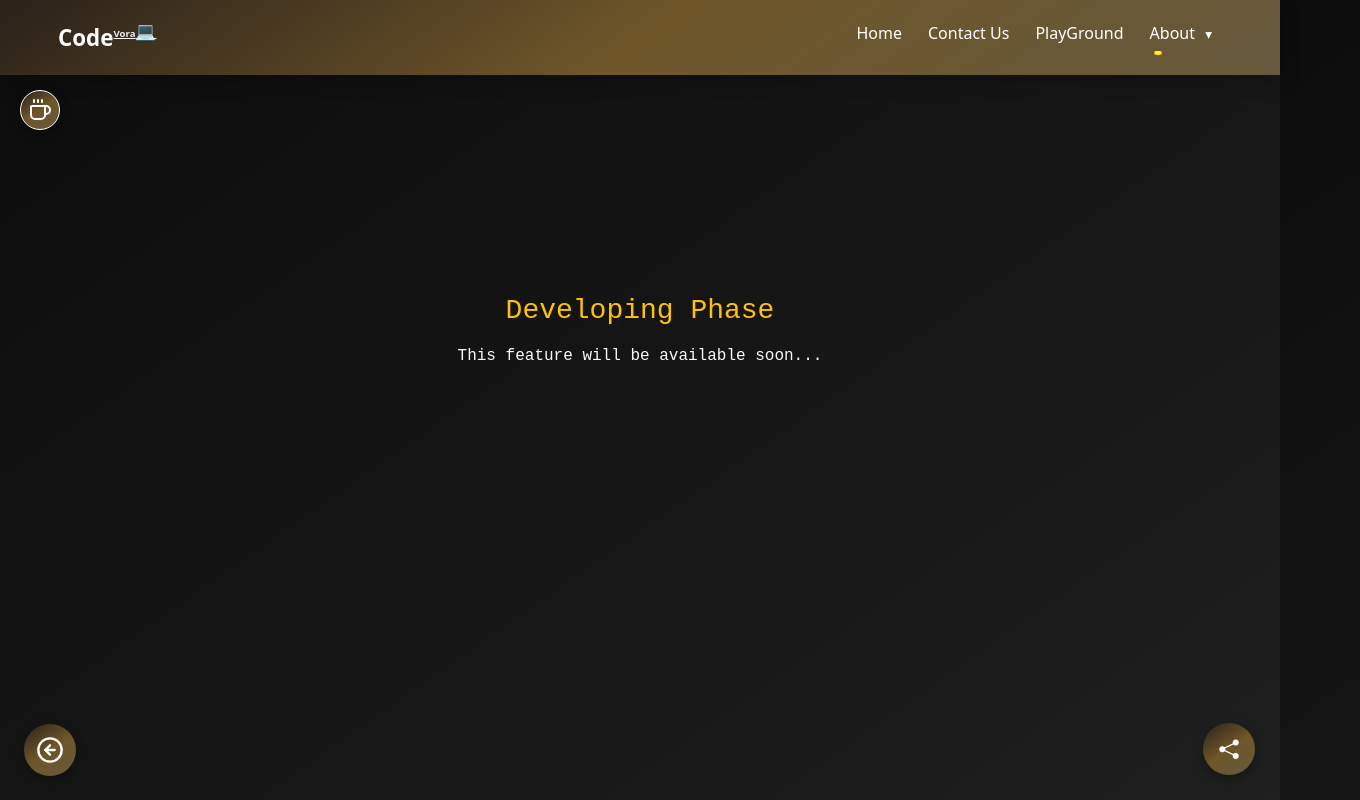
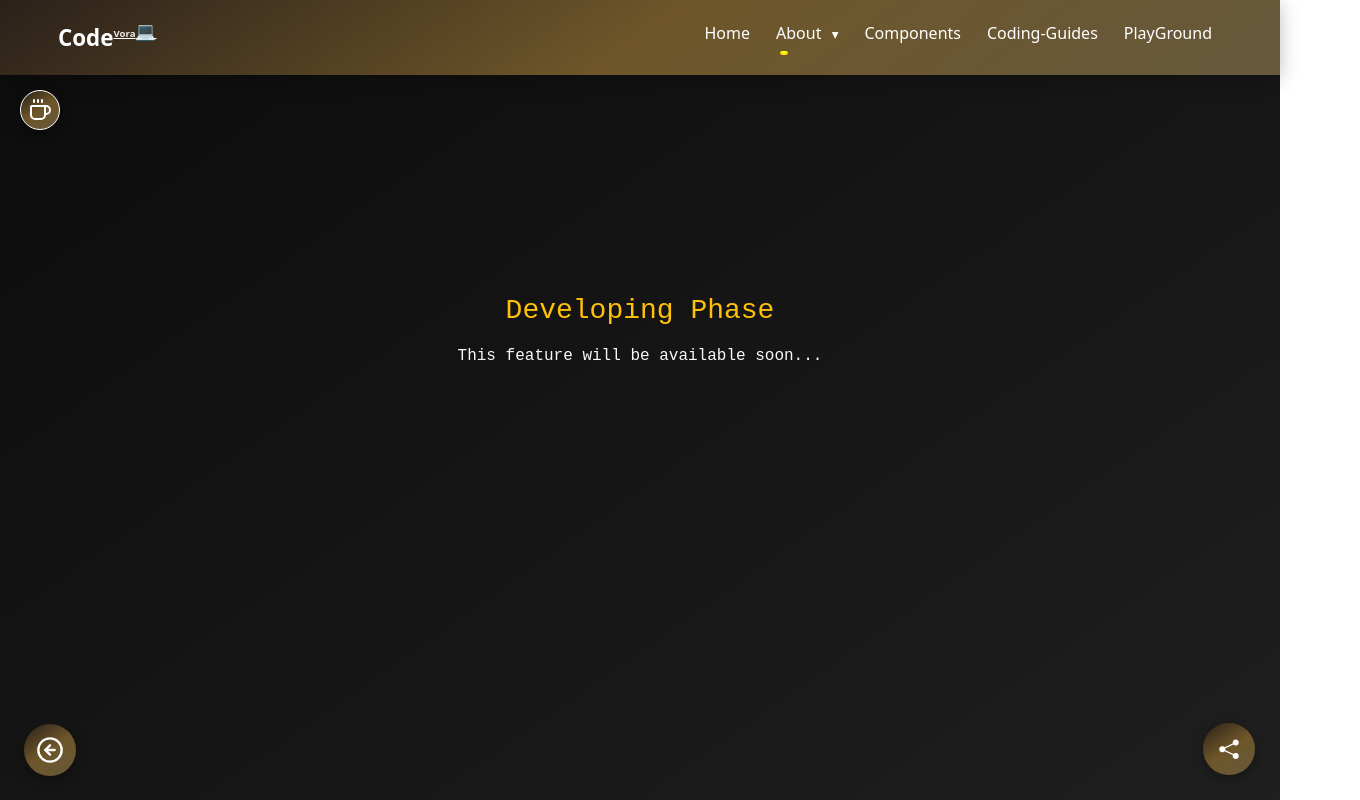
Before and after one commit to Sujan-Rai-426/Blog_CodeVerse, a React (Vite) app in the folder Frontend/: page /Unavailable in a window 1280 px wide. Shown: the top 800 px of the page, 1360 px wide, since content can reach past the window. Built offline with nearby package versions, Linux system fonts and the light colour scheme; no server answers.

Commit message:
add id link to secondary footer, navbar and sidebar

```diff
--- a/Frontend/src/components/Footer.jsx
+++ b/Frontend/src/components/Footer.jsx
@@ -3,6 +3,25 @@ import { Link  }from 'react-router-dom';
 import '../assets/css/Footer.css';
 
 const Footer = () => {
+
+    // Scroll to section function using id
+    const scrollToSection = (id) => {
+        setTimeout(() => {
+            const element = document.getElementById(id);
+            if (element) {
+                const offset = -100; // scroll 100px more upwards (adjust as needed)
+                const elementPosition = element.getBoundingClientRect().top + window.scrollY;
+                const finalPosition = elementPosition + offset;
+
+                window.scrollTo({
+                    top: finalPosition,
+                    behavior: "smooth",
+                });
+            }
+        }, 120); // wait for react-router navigation
+    };
+
+
     return (
 
 
@@ -22,8 +41,8 @@ const Footer = () => {
                         <div className="footer-links">
                             <h5>Quick Links</h5>
                             <ul>
-                                <li><Link to="https://codevora140.vercel.app/Frontend_Tutorial_Topic/2">Frontend Tutorials</Link></li>
-                                <li><Link to="https://codevora140.vercel.app/Backend_Tutorial_Topic/6">Coding Guides</Link></li>
+                                <li><Link to="/" onClick={() => scrollToSection('FRONTEND_TUTORIALS')}>Frontend Tutorials</Link></li>
+                                <li><Link to="/" onClick={() => scrollToSection('CODING_GUIDE')}>Coding Guides</Link></li>
                                 <li><Link to="/">Projects & Services</Link></li>
                                 <li><Link to="/Contact">Contact US</Link></li>
                             </ul>
--- a/Frontend/src/components/Nav_Bar.jsx
+++ b/Frontend/src/components/Nav_Bar.jsx
@@ -66,6 +66,7 @@ function Nav_Bar() {
       }
     };
 
+
     // Click handler (tablet & accessibility): toggle on click when touch device OR narrow screen
     const handleAboutClick = (e) => {
       // prevent navigation
@@ -79,8 +80,29 @@ function Nav_Bar() {
     // Mobile sidebar dropdown toggle
     const toggleAboutMobile = () => setAboutMobileOpen((s) => !s);
 
+
+
+      // Scroll to section function using id
+    const scrollToSection = (id) => {
+        setTimeout(() => {
+            const element = document.getElementById(id);
+            if (element) {
+                const offset = -100; // scroll 100px more upwards (adjust as needed)
+                const elementPosition = element.getBoundingClientRect().top + window.scrollY;
+                const finalPosition = elementPosition + offset;
+
+                window.scrollTo({
+                    top: finalPosition,
+                    behavior: "smooth",
+                });
+            }
+        }, 120); // wait for react-router navigation
+    };
+
   return (
     <>
+
+    {/* ===================== Desktop Navbar ===================== */}
       <nav className="navbar-custom navbar-standard sticky-top" role="navigation">
         <div className="nav-container">
           <Link to="/" className="brand">
@@ -106,8 +128,6 @@ function Nav_Bar() {
             {/* Desktop / Tablet nav */}
             <ul className="nav-list d-none d-lg-flex" >
                 <li className="nav-item"> <Link to="/" className="nav-link">Home</Link> </li>
-                <li className="nav-item"> <Link to="/Contact" className="nav-link">Contact Us</Link> </li>
-                <li className="nav-item"> <Link to="/PlayGround" className="nav-link">PlayGround</Link> </li>
 
                 {/* ABOUT dropdown (desktop hover, tablet click) */}
                 <li className={`nav-item nav-dropdown ${aboutOpen ? "open" : ""}`} ref={aboutRef} onMouseEnter={handleAboutMouseEnter} onMouseLeave={handleAboutMouseLeave} >
@@ -122,12 +142,17 @@ function Nav_Bar() {
                       <Link className="dropdown-item" to="/Privacy_Policy"> <i className="bi bi-shield-lock-fill"></i> Privacy Policy </Link>
                     </div>
                 </li>
+
+                <li className="nav-item"> <Link to="/" className="nav-link" onClick={() => scrollToSection('FRONTEND_TUTORIALS')}>Components</Link></li>
+                <li className="nav-item"> <Link to="/" className="nav-link" onClick={() => scrollToSection('CODING_GUIDE')}>Coding-Guides</Link></li>
+                <li className="nav-item"> <Link to="/PlayGround" className="nav-link">PlayGround</Link> </li>
+
             </ul>
           </div>
         </div>
       </nav>
 
-      {/* Sidebar (mobile) */}
+      {/* ===================== Mobile Sidebar ===================== */}
       <aside className={`sidebar ${sidebarOpen ? "open" : ""}`} ref={sidebarRef} role="dialog" aria-modal="true">
           <button className="sidebar-close" onClick={toggleSidebar} aria-label="Close menu">×</button>
 
@@ -144,6 +169,8 @@ function Nav_Bar() {
                   </ul>
               </li>
 
+              <li><Link to="/" onClick={() => scrollToSection('FRONTEND_TUTORIALS')}> <i className="bi bi-easel3"></i> &nbsp; Components</Link></li>
+              <li><Link to="/" onClick={() => scrollToSection('CODING_GUIDE')}> <i className="bi bi-journal-code"></i> &nbsp; Coding-Guides</Link></li>
               <li><Link to="/Contact" onClick={() => setSidebarOpen(false)}> <i className="bi bi-chat-text-fill"></i> &nbsp; Contact Us</Link></li>
               <li><Link to="/PlayGround" onClick={() => setSidebarOpen(false)}> <i className="bi bi-joystick"></i> &nbsp; PlayGround</Link></li>
           </ul>
--- a/Frontend/src/pages/Backend_Tutorial_Topic.jsx
+++ b/Frontend/src/pages/Backend_Tutorial_Topic.jsx
@@ -49,7 +49,7 @@ const Backend_Tutorial_Topic = () => {
     return (
         <div className={`tutorial-topic-page ${parentLoading ? "" : "fade-in"}`}>
             <h1 className="page-title">
-                ⚙️ <sup><u>Coding Guide</u></sup>
+                - Coding Guide -
             </h1>
 
             {parentLoading ? (
--- a/Frontend/src/pages/Frontend_Tutorial_Topic.jsx
+++ b/Frontend/src/pages/Frontend_Tutorial_Topic.jsx
@@ -41,7 +41,7 @@ const Frontend_Tutorial_Topic = () => {
   return (
     <div className="tutorial-topic-page">
       <h1 className="page-title">
-        🎨 <sup><u>Frontend Designs</u></sup>
+        - Frontend Components Design -
       </h1>
 
       {parentLoading ? (
--- a/Frontend/src/pages/Home.jsx
+++ b/Frontend/src/pages/Home.jsx
@@ -69,7 +69,7 @@ function Home() {
                             Where Ideas Turn Into Code and Where Coding Meets Creativity.
                         </h2>
                         <p className="hero-note m-0">
-                            <small> --- Follow our social media to stay updated --- </small>
+                            <small> - Follow our social media to stay updated - </small>
                         </p>
                         <p className="hero-warning m-0">
                             📢 <small>More Content Will Be Added on a Weekly Basis...</small>
@@ -153,7 +153,7 @@ function Home() {
 
 
         {/* =============== Frontend Section =============== */}
-            <section className="tutorial-section">
+            <section id="FRONTEND_TUTORIALS" className="tutorial-section">
                 <h2 className="home-section-title">Frontend Components Design</h2>
                 <p className="section-subtext">
                     Discover modern, reusable UI components to enhance your frontend development workflow.
@@ -188,7 +188,7 @@ function Home() {
 
 
         {/* =============== Backend Section =============== */}
-            <section className="tutorial-section">
+            <section id="CODING_GUIDE" className="tutorial-section">
                 <h2 className="home-section-title">Coding Guide</h2>
                 <p className="section-subtext">
                     Improve your development workflow with hands-on guides for Frontend, backend coding, and API development.
```
Lines whose indentation alone changed are shown as unchanged.
